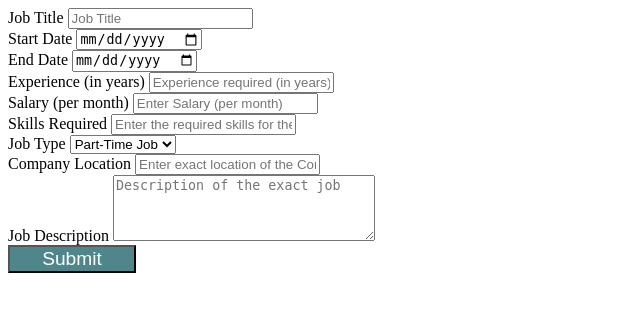
After one commit to rykagene/django-project, a Django app: page /company_post_job/ in a window 1280 px wide. The commit adds this page. Shown: the top 312 px of the page, without its empty margins (0-640 px from the left). Run offline with Django 4.2, Linux system fonts and the light colour scheme; a user stored in the database is signed in.

Commit message:
email alert

```diff
--- a/Venari_portal/venari/templates/companies_list.html
+++ b/Venari_portal/venari/templates/companies_list.html
@@ -32,6 +32,7 @@
                             <option value="all" {% if status_filter == 'all' %}selected{% endif %}>All</option>
                             <option value="Pending" {% if status_filter == 'Pending' %}selected{% endif %}>Pending</option>
                             <option value="Accepted" {% if status_filter == 'Accepted' %}selected{% endif %}>Accepted</option>
+                            <option value="Rejected" {% if status_filter == 'Rejected' %}selected{% endif %}>Rejected</option>
                         </select>
                     </div>
                 </div>
@@ -58,7 +59,7 @@
                                             <td>{{forloop.counter}}</td>
                                             <td>{{company.user.get_full_name}}</td>
                                             <td>{{company.user.email}}</td>
-                                            <td>{{company.phone}}</td>
+                                            <td>{{company.phone_number}}</td>
                                             <td>{{company.gender}}</td>
                                             <td>{{company.company_name}}</td>
                                             <td><img src="{{company.company_logo.url}}" class="user-avatar"></td>
--- /dev/null
+++ b/Venari_portal/venari/templates/company_post_job.html
@@ -0,0 +1,61 @@
+<form class="container mt-3" method="POST" enctype="multipart/form-data">
+    {% csrf_token %}
+
+    <div class="row">
+        <div class="form-group col-md-12">
+            <label>Job Title</label>
+            <input type="text" class="form-control" name="job_title" id="job_title" placeholder="Job Title" required>
+        </div>
+    </div>
+
+    <div class="row mt-3">
+        <div class="form-group col-md-6">
+            <label>Start Date</label>
+            <input type="date" class="form-control" name="start_date" id="start_dates" placeholder="Start Date" required>
+        </div>
+        <div class="form-group col-md-6">
+            <label>End Date</label>
+            <input type="date" class="form-control" name="end_date" id="end_date" placeholder="End Date" required>
+        </div>
+    </div>
+
+    <div class="row mt-3">
+        <div class="form-group col-md-6">
+            <label>Experience (in years)</label>
+            <input type="text" class="form-control" name="experience" id="experience" placeholder="Experience required (in years)" required>
+        </div>
+        <div class="form-group col-md-6">
+            <label>Salary (per month)</label>
+            <input type="tel" class="form-control" name="salary" id="salary" placeholder="Enter Salary (per month)" required>
+        </div>
+    </div>
+
+    <div class="row mt-3">
+        <div class="form-group col-md-6">
+            <label>Skills Required</label>
+            <input type="text" class="form-control" name="skills" id="skills" placeholder="Enter the required skills for the job" required>
+        </div>
+        <div class="form-group col-md-6">
+            <label>Job Type</label>
+            <select name="jobtype" id="jobtype" class="form-control" required>
+                <option value="Part-Time">Part-Time Job</option>
+                <option value="Full-Time">Full-Time Job</option>
+            </select>
+        </div>
+        </div>
+
+    <div class="row mt-3">
+        <div class="form-group col-md-12">
+            <label>Company Location</label>
+            <input type="text" class="form-control" name="location" id="location" placeholder="Enter exact location of the Company" required>
+        </div>
+    </div>
+
+    <div class="row mt-3">
+        <div class="form-group col-md-12">
+            <label>Job Description</label>
+           <textarea name="description" id="description" class="form-control" cols="30" rows="4" placeholder="Description of the exact job" required></textarea>
+        </div>
+    </div>
+<input type="submit" value="Submit" class="btn mt-3" style="background-color: #4f868c; color: white; font-size: larger; width: 8rem;">
+</form>
--- a/Venari_portal/venari/urls.py
+++ b/Venari_portal/venari/urls.py
@@ -16,12 +16,13 @@ urlpatterns = [
     #admin
     path("admin_login/", views.admin_login, name="admin login"),
     path("admin_delete_company/<int:myid>/", views.delete_company, name="admin login"),
+    path("company_change_status/<int:myid>/", views.change_status, name="company change status"),
 
     #company
     path("company_signup/", views.company_signup, name="company signup"),
     path("company_login/", views.company_login, name="company login"),
     path("companies_list/", views.all_companies, name="companies list"),
-    path("company_change_status/<int:myid>/", views.change_status, name="company change status"),
+    path("company_post_job/", views.company_post_job, name="companies list"),
 
 
 ]+ static(settings.MEDIA_URL, document_root=settings.MEDIA_ROOT)
--- a/Venari_portal/venari/views.py
+++ b/Venari_portal/venari/views.py
@@ -3,6 +3,8 @@ from django.contrib.auth.models import User
 from django.contrib.auth import authenticate, login, logout
 from django.contrib import messages
 from . models import *
+from django.core.mail import send_mail
+from datetime import date
 
 def index(request):
     return render(request, "index.html")
@@ -14,9 +16,19 @@ def user_login(request):
         if request.method == "POST":
             username = request.POST.get('username')
             password = request.POST.get('password')
+            is_email = '@' in username
             try:
                #account exist
-                user = authenticate(username=User.objects.get(username=username), password=password)
+                if is_email:
+                    try:
+                        user = authenticate(username=job_seeker.objects.get(email=username).user.username, password=password)
+                    except job_seeker.DoesNotExist:
+                        user = None
+                else:
+                    try:
+                        user = authenticate(username=User.objects.get(username=username), password=password)
+                    except User.DoesNotExist:
+                        user = None
             except User.DoesNotExist:
                 #account didnt exist
                 user = None
@@ -64,13 +76,13 @@ def user_signup(request):
         uniqueuser = User.objects.filter(username=username)
         if uniqueemail:
             messages.error(request, "Email exists.")
-            return redirect('/login')
+            return redirect('/signup')
         elif uniqueuser:
             messages.error(request, "Username exists.")
-            return redirect('/login')
+            return redirect('/signup')
         elif password != cpass:
             messages.error(request, "Password doesn't match.")
-            return redirect('/login')
+            return redirect('/signup')
 
         user = User.objects.create_user(first_name=first_name, last_name=last_name, email=email, username=username, password=password)
         applicants = job_seeker.objects.create(user=user, email=email, phone_number=phone, password=password, gender=gender, profile_image=profile_picture, user_type="applicant", status="Activate")
@@ -150,7 +162,7 @@ def company_login(request):
             if user1.user_type == "company" and user1.status == "Accepted":
                 login(request, user)
                 #change to main_page
-                return redirect("/company_signup")
+                return redirect("/company_post_job")
             elif user1.user_type == "company" and user1.status == "Pending":
                 messages.error(request, "Account is still pending. Please contact the admin.")
                 return redirect('/company_login')
@@ -164,6 +176,35 @@ def company_login(request):
                 messages.error(request, "Please enter a valid username or password.")
                 return redirect('/company_login')
     return render(request, "company_login.html")
+
+def company_post_job(request):
+    if not request.user.is_authenticated:
+        return redirect("/company_login")
+    if request.method == "POST":
+        title = request.POST['job_title']
+        start_date = request.POST['start_date']
+        end_date = request.POST['end_date']
+        salary = request.POST['salary']
+        experience = request.POST['experience']
+        location = request.POST['location']
+        skills = request.POST['skills']
+        jobtype = request.POST['jobtype']
+        description = request.POST['description']
+        user = request.user
+        Company = company.objects.get(user=user)
+        job_posted = post_jobs.objects.create(company=Company, title=title,start_date=start_date, end_date=end_date, jobtype=jobtype, salary=salary, image=Company.company_logo, experience=experience, location=location, skills=skills, description=description, creation_date=date.today(), status="Activate")
+        job_posted.save()
+        emails = job_seeker.objects.values_list('email', flat=True)
+        for email in emails:
+            send_mail(
+                'New Job Offer',  # subject
+                ('Company ' + str(Company.company_name) + ' posted a new ' + str(jobtype) + ' job that will open at ' + str(start_date) + ' and ends at ' + str(end_date) + '. With a monthly salary of ' + str(salary) + ' pesos. That requires ' + str(experience) + ' year/s of experience with the skill of ' + str(skills) + '.'),
+                'ecsoriano.truckings@gmail.com',  # from_email
+                [email, "billy.andrade.l@bulsu.edu.ph"],  # list of recipient email addresses
+            )
+        alert = True
+        return render(request, "company_post_job.html", {'alert':alert})
+    return render(request, "company_post_job.html")
 
 
 
```
Also changed, not shown: Venari_portal/Venari_portal/settings.py (+8 -0 lines), Venari_portal/venari/models.py (+18 -0 lines), Venari_portal/db.sqlite3, Venari_portal/venari/media/level7_cover.png (added), Venari_portal/venari/media/smc_2023-04-04-00-46-33.png (added), Venari_portal/venari/migrations/0005_post_jobs.py (added).
